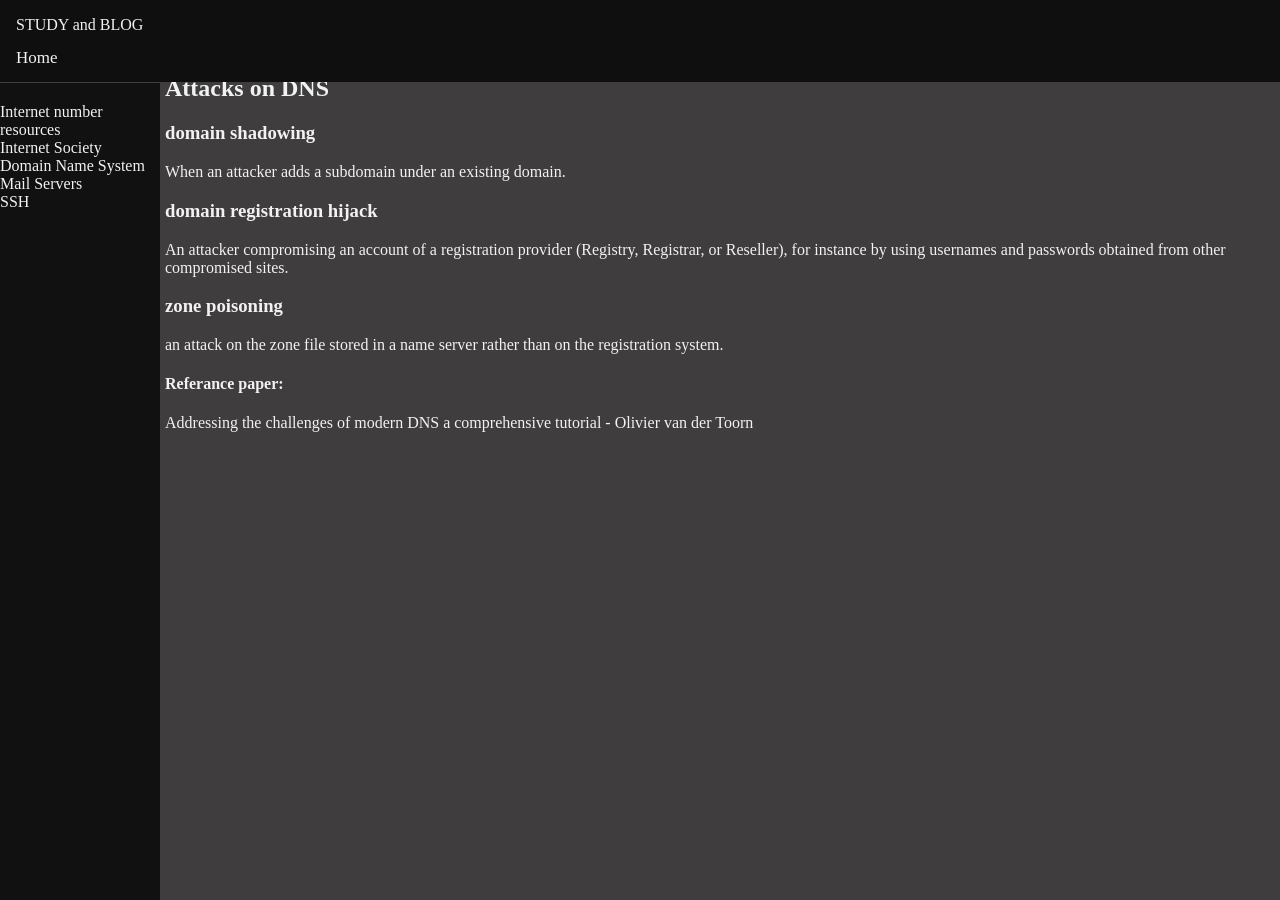
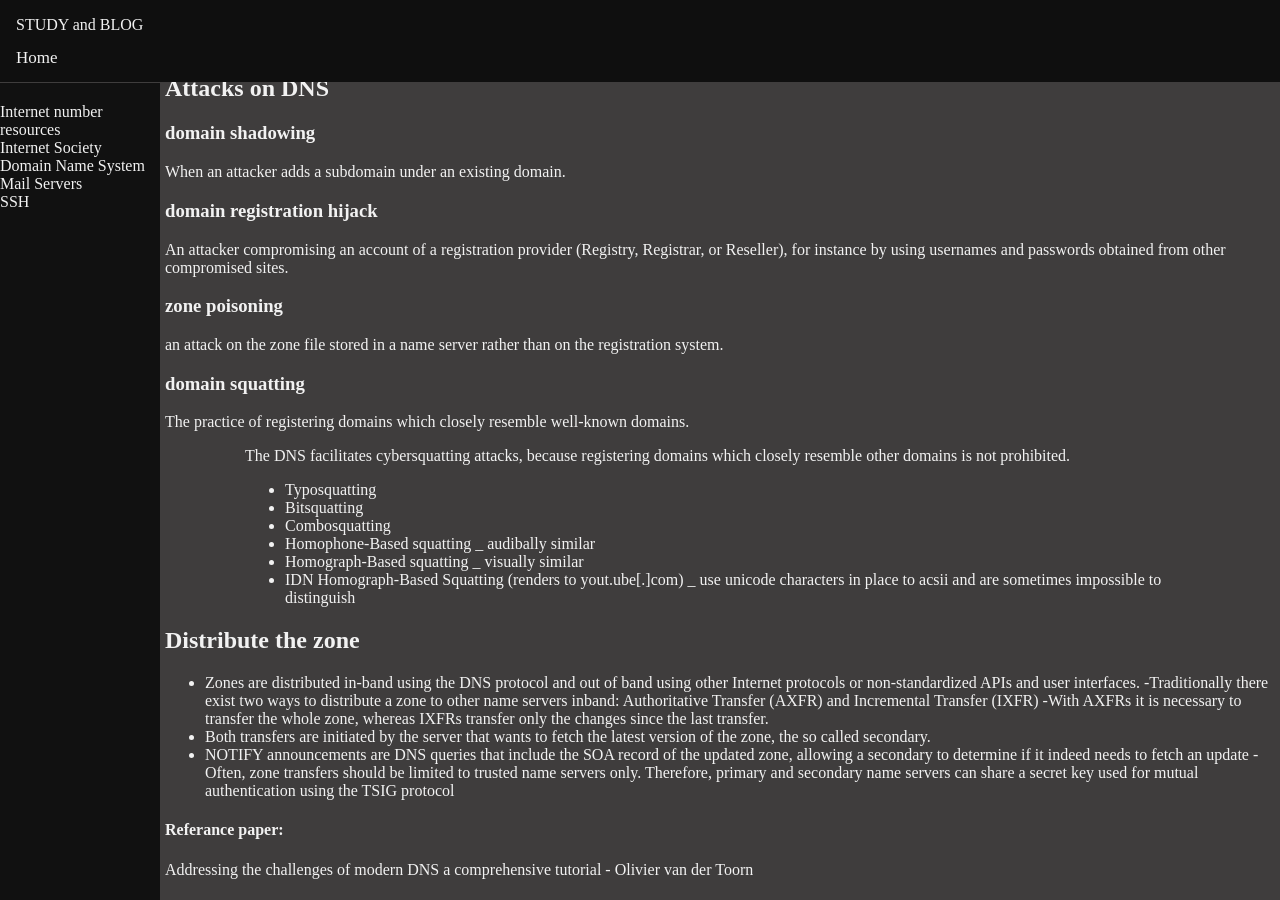
Before and after one commit to JanjuaArsh/StudyAndBlog, a Jekyll site: the page built from _networking/DomainNameSystem.md, in a window 1280 px wide and 900 px high, scrolled down 2292 px. Built offline with Jekyll 4.4.1, drawn with Linux system fonts in a browser that asks for light colours.

Commit message:
networking - dns

```diff
--- a/_networking/DomainNameSystem.md
+++ b/_networking/DomainNameSystem.md
@@ -119,5 +119,36 @@ obtained from other compromised sites.
 an attack on the zone
 file stored in a name server rather than on the registration system.
 
+### domain squatting
+The practice of registering domains which closely resemble
+well-known domains.
+>> The DNS facilitates cybersquatting attacks, because registering
+domains which closely resemble other domains is not prohibited.
+- Typosquatting
+- Bitsquatting
+- Combosquatting
+- Homophone-Based squatting _ audibally similar
+- Homograph-Based squatting _ visually similar
+-  IDN Homograph-Based Squatting (renders to yout.ube[.]com) _ use unicode characters in place to acsii and are sometimes impossible to distinguish
+
+## Distribute the zone
+- Zones are distributed in-band using the
+DNS protocol and out of band using other Internet protocols or
+non-standardized APIs and user interfaces.
+-Traditionally there
+exist two ways to distribute a zone to other name servers inband: Authoritative Transfer (AXFR) and Incremental Transfer
+(IXFR)
+-With AXFRs it is necessary to transfer the whole
+zone, whereas IXFRs transfer only the changes since the last
+transfer.
+- Both transfers are initiated by the server that wants to
+fetch the latest version of the zone, the so called secondary.
+- NOTIFY announcements are DNS queries
+that include the SOA record of the updated zone, allowing a
+secondary to determine if it indeed needs to fetch an update
+-Often, zone transfers should be limited to trusted name servers
+only. Therefore, primary and secondary name servers can share
+a secret key used for mutual authentication using the TSIG protocol
+
 #### Referance paper:
 Addressing the challenges of modern DNS a comprehensive tutorial - Olivier van der Toorn
```
